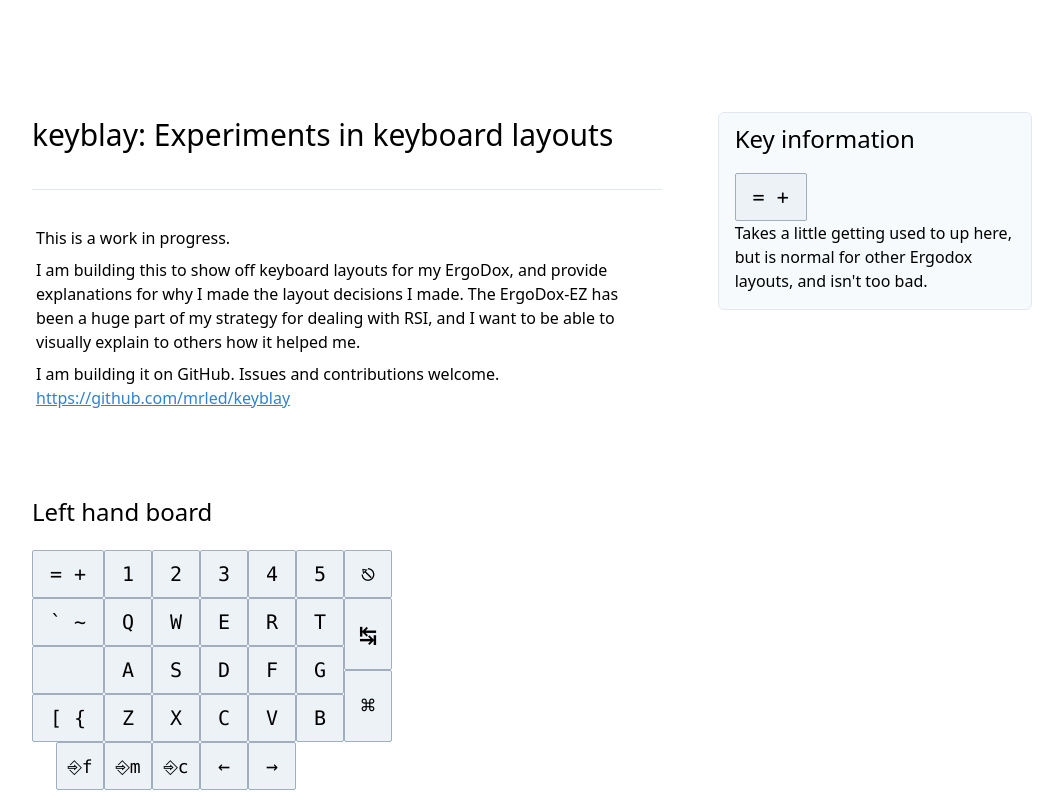
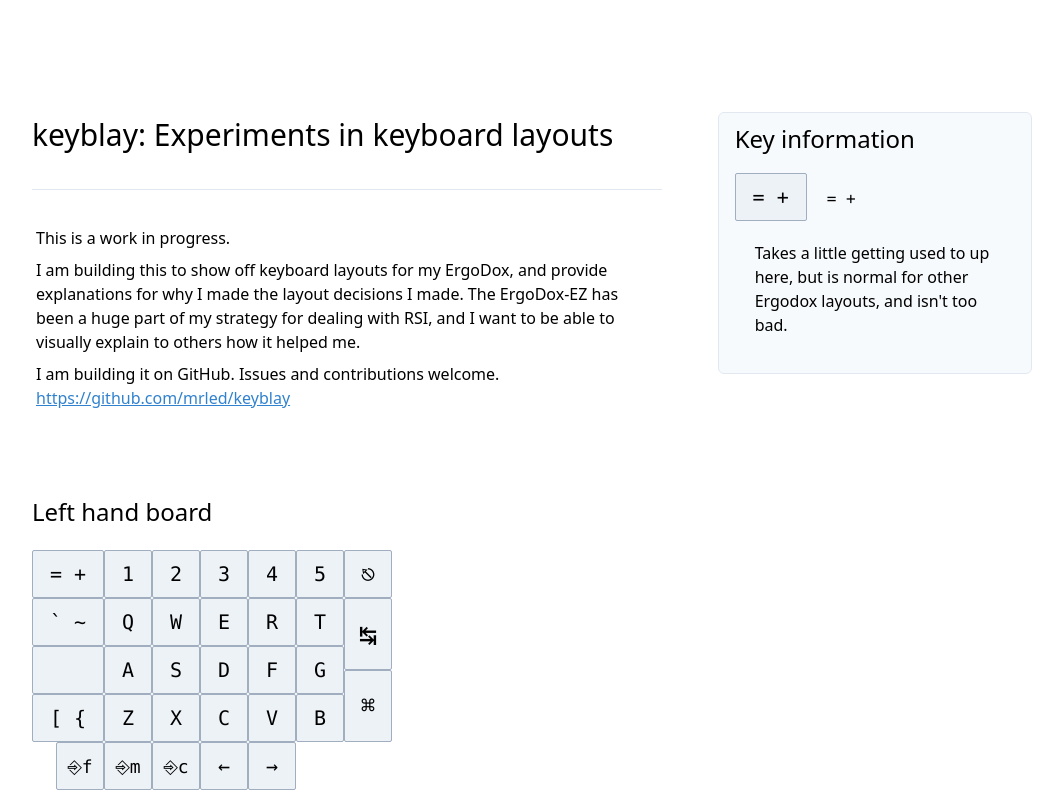
Before and after one commit to mrled/keymap.click, a Next.js app: page / in a window 1280 px wide. Both pictures are taken after a click on the button "= +". Shown: the top 800 px of the page, without its empty margins (112-1175 px from the left). Built offline with nearby package versions, Linux system fonts and the light colour scheme.

Commit message:
Add a KeyInfo component and use it in the infobox

```diff
--- /dev/null
+++ b/components/keyInfo.jsx
@@ -0,0 +1,23 @@
+import { Key } from "./key";
+
+/* An info card about a particular key
+ */
+ export const KeyInfo = ({ keyData }) => {
+  const {
+    legend,
+    legendText,
+  } = keyData
+
+  return (
+    <>
+      <Key
+        keyData={keyData} standalone={true}
+        extraClasses="inline"
+      />
+      <span className="p-5 font-mono">{keyData.legendText ? keyData.legendText : keyData.legend}</span>
+      <div className="p-5">
+        <p className="">{keyData.info}</p>
+      </div>
+    </>
+  );
+}
--- a/components/keyboard.jsx
+++ b/components/keyboard.jsx
@@ -8,6 +8,7 @@
   rightThumbKeys,
 } from "../lib/keys";
 import { Key } from "./key";
+import { KeyInfo } from "./keyInfo";
 
 export const Keyboard = () => {
   const [pressedKey, setPressedKey] = useState({});
@@ -43,14 +44,11 @@
             close
           </button>
         </div>
-        {pressedKey.info ? (
-          <>
-            <Key keyData={pressedKey} standalone={true} />
-            <p>{pressedKey.info}</p>
-          </>
-        ) : (
-          "Select a key"
-        )}
+          {pressedKey.info ? (
+            <KeyInfo keyData={pressedKey} />
+          ) : (
+            "Select a key"
+          )}
       </>
     );
   };
```
